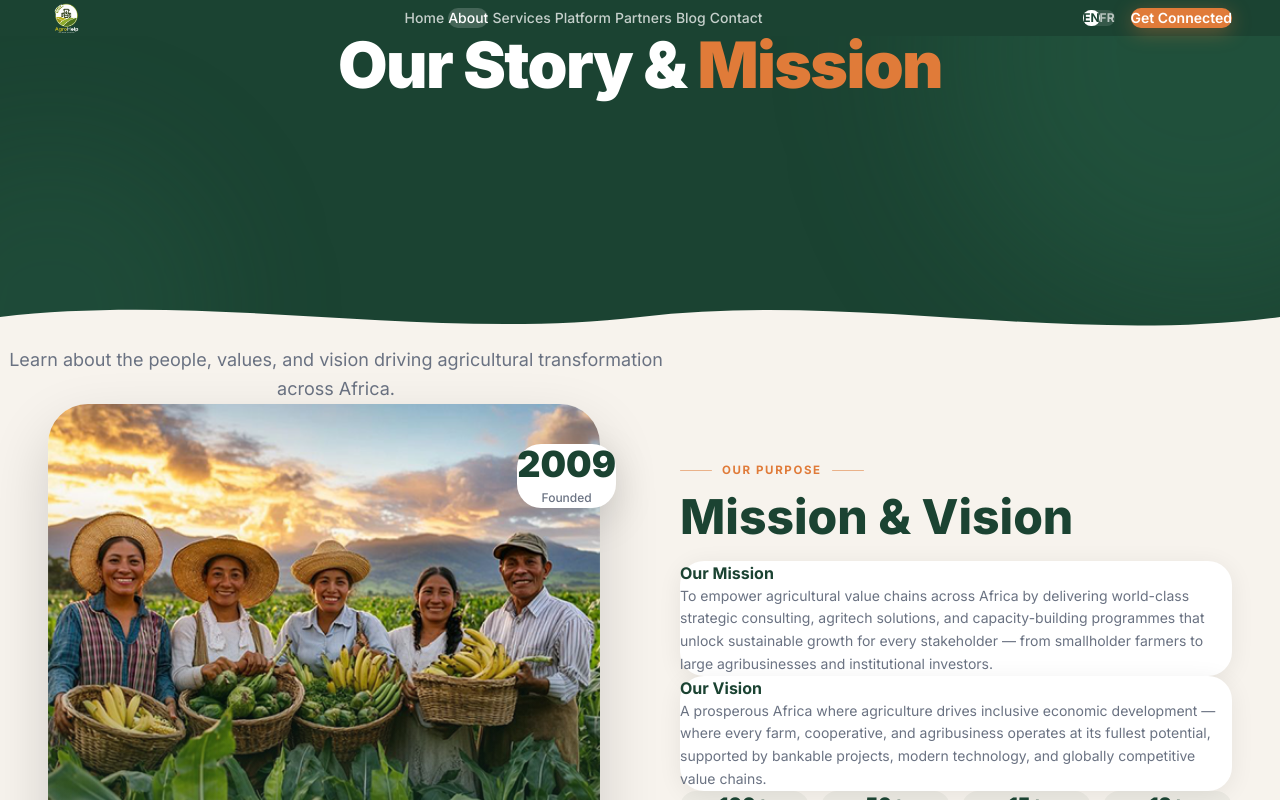
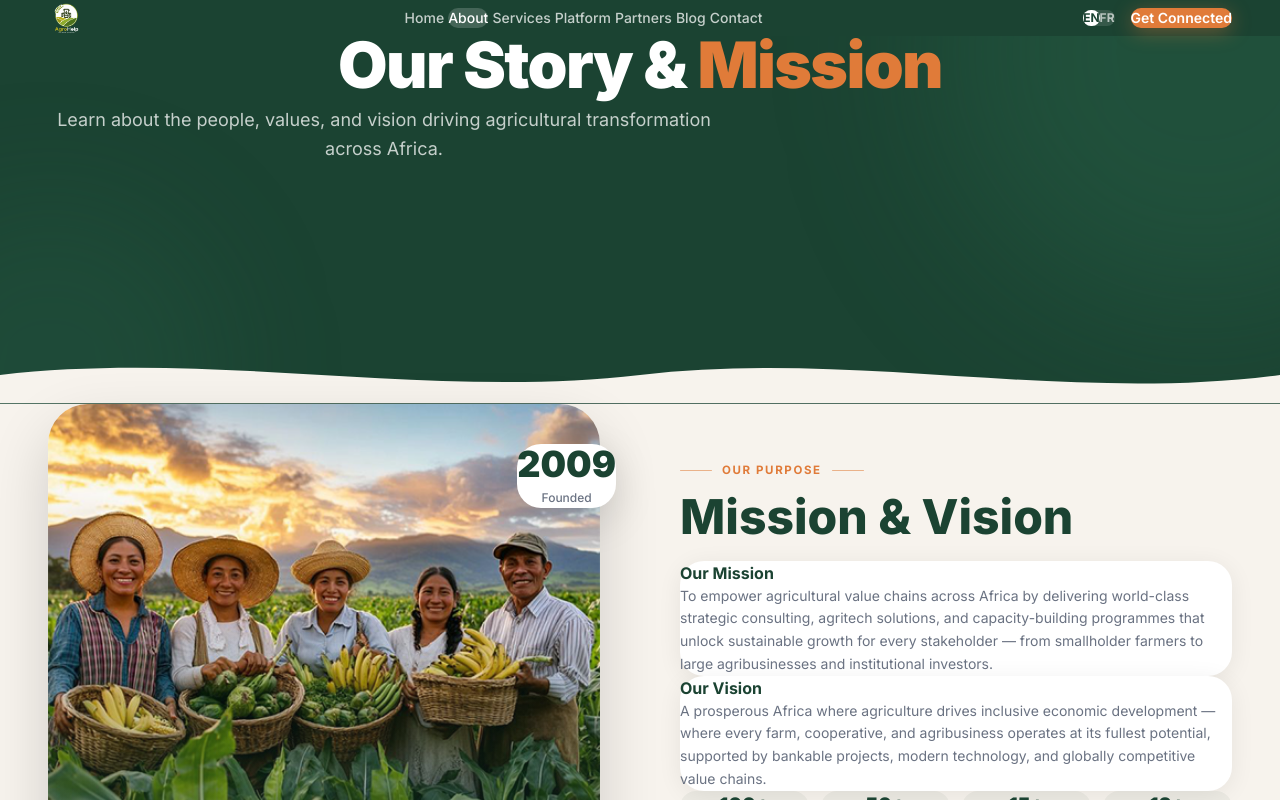
Before and after one commit to davitech02/AGROHELP, a React app in the folder frontend/: page /about in a window 1280 px wide. Shown: the top 800 px of the page. Built offline with nearby package versions, Linux system fonts and the light colour scheme; the HTML template or start-up script is replaced by a standard one.

Commit message:
fix: move subtitle back inside hero banner, centered under heading
Co-Authored-By: Claude Sonnet 4.6 <noreply@anthropic.com>

```diff
--- a/frontend/src/components/PageBanner.jsx
+++ b/frontend/src/components/PageBanner.jsx
@@ -6,7 +6,6 @@ import { motion } from 'framer-motion';
  */
 export default function PageBanner({ label, title, subtitle, bg }) {
   return (
-    <>
     <section
       className="relative overflow-hidden pt-40"
       style={{ backgroundColor: '#1B4332', paddingBottom: '15rem' }}
@@ -54,10 +53,17 @@ export default function PageBanner({ label, title, subtitle, bg }) {
             <span className="text-sm font-medium text-white/85 tracking-wide">{label}</span>
           </div>
 
-            <h1 className="font-black leading-tight tracking-tight mb-0"
+          <h1 className="font-black leading-tight tracking-tight mb-5"
             style={{ fontSize: 'clamp(2.4rem, 5vw, 4rem)' }}>
             {title}
           </h1>
+
+          {subtitle && (
+            <p className="text-lg leading-relaxed mx-auto max-w-2xl text-center"
+              style={{ color: 'rgba(255,255,255,0.75)' }}>
+              {subtitle}
+            </p>
+          )}
         </motion.div>
       </div>
 
@@ -70,20 +76,5 @@ export default function PageBanner({ label, title, subtitle, bg }) {
         </svg>
       </div>
     </section>
-
-      {/* Subtitle rendered below the wave on cream background */}
-      {subtitle && (
-        <motion.div
-          initial={{ opacity: 0, y: 16 }}
-          animate={{ opacity: 1, y: 0 }}
-          transition={{ duration: 0.6, delay: 0.2 }}
-          className="bg-cream text-center px-4 pt-10 pb-2"
-        >
-          <p className="text-gray-500 text-lg leading-relaxed mx-auto max-w-2xl">
-            {subtitle}
-          </p>
-        </motion.div>
-      )}
-    </>
   );
 }
```
Lines whose indentation alone changed are shown as unchanged.
